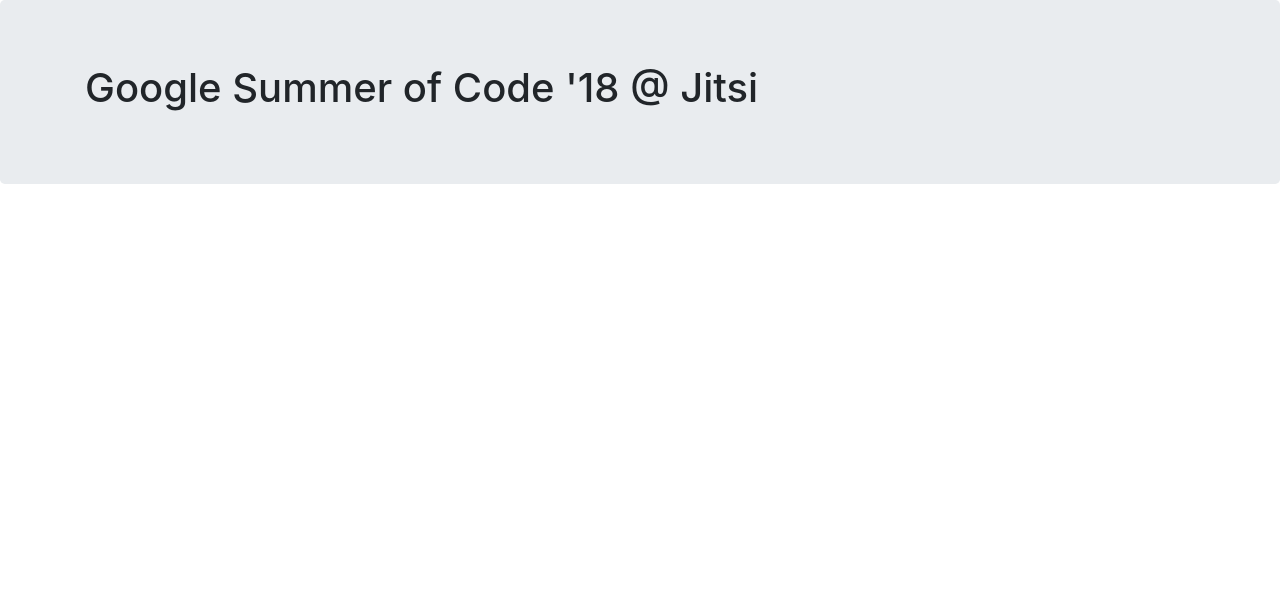
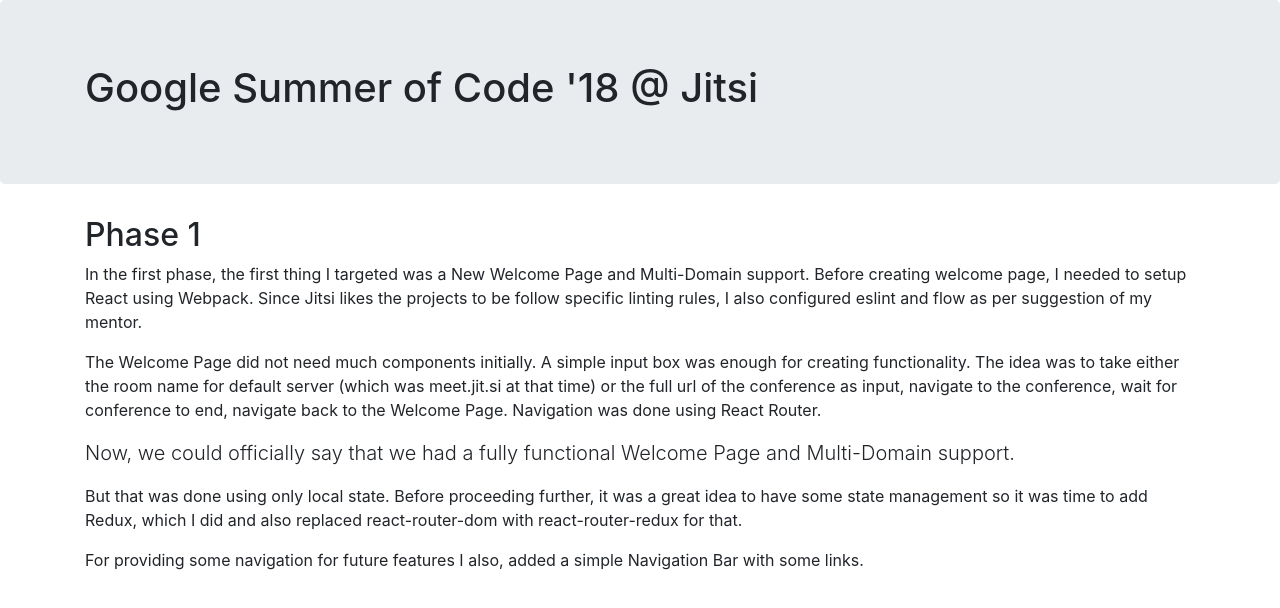
Before and after one commit to akshitkrnagpal/jitsi-gsoc-2018, a Gatsby app: page / in a window 1280 px wide. Shown: the top 608 px of the page. Built offline with nearby package versions, Linux system fonts and the light colour scheme.

Commit message:
Added Phase 1 section

```diff
--- a/src/pages/index.js
+++ b/src/pages/index.js
@@ -2,13 +2,14 @@
 
 import 'bootstrap/dist/css/bootstrap.min.css';
 
-import { Introduction } from '../sections';
+import { Introduction, Phase1 } from '../sections';
 
 class Index extends Component {
     render() {
         return (
             <div>
                 <Introduction />
+                <Phase1 />
             </div>
         )
     }
--- /dev/null
+++ b/src/sections/Phase1.js
@@ -0,0 +1,45 @@
+import React, { Component } from 'react';
+import { Container } from 'reactstrap';
+
+class Phase1 extends Component {
+    render() {
+        return(
+            <Container>
+                <h2>Phase 1</h2>
+                <p>
+                    In the first phase, the first thing I targeted was a New
+                    Welcome Page and Multi-Domain support. Before creating
+                    welcome page, I needed to setup React using Webpack.
+                    Since Jitsi likes the projects to be follow specific
+                    linting rules, I also configured eslint and flow as per
+                    suggestion of my mentor.
+                </p>
+                <p>
+                    The Welcome Page did not need much components initially. A
+                    simple input box was enough for creating
+                    functionality. The idea was to take either the room name for
+                    default server (which was meet.jit.si at that time) or the
+                    full url of the conference as input, navigate to the
+                    conference, wait for conference to end, navigate back to the
+                    Welcome Page. Navigation was done using React Router.
+                </p>
+                <p className = 'lead'>
+                    Now, we could officially say that we had a fully functional
+                    Welcome Page and Multi-Domain support.
+                </p>
+                <p>
+                    But that was done using only local state. Before proceeding
+                    further, it was a great idea to have some state management
+                    so it was time to add Redux, which I did and also replaced
+                    react-router-dom with react-router-redux for that.
+                </p>
+                <p>
+                    For providing some navigation for future features I also,
+                    added a simple Navigation Bar with some links.
+                </p>
+            </Container>
+        );
+    }
+}
+
+export default Phase1;
--- a/src/sections/index.js
+++ b/src/sections/index.js
@@ -1 +1,2 @@
 export { default as Introduction } from './Introduction';
+export { default as Phase1 } from './Phase1';
```
